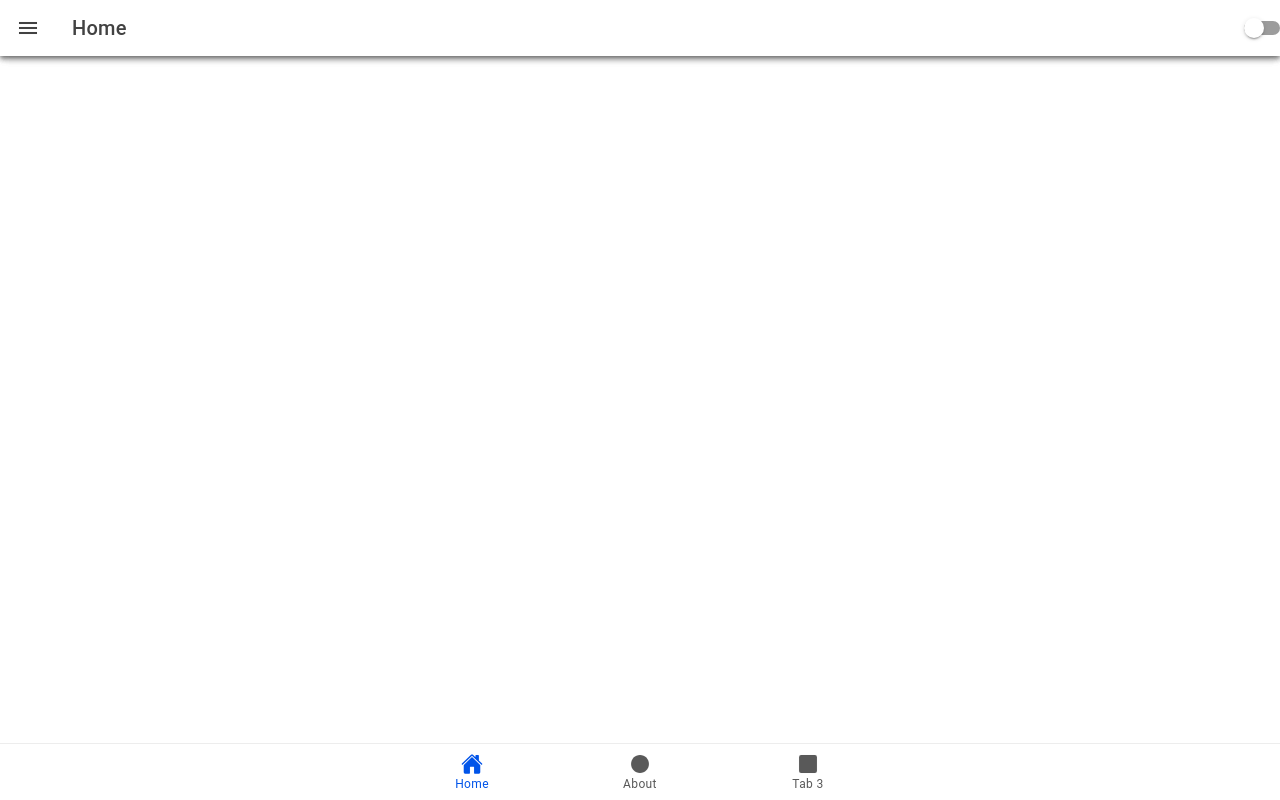
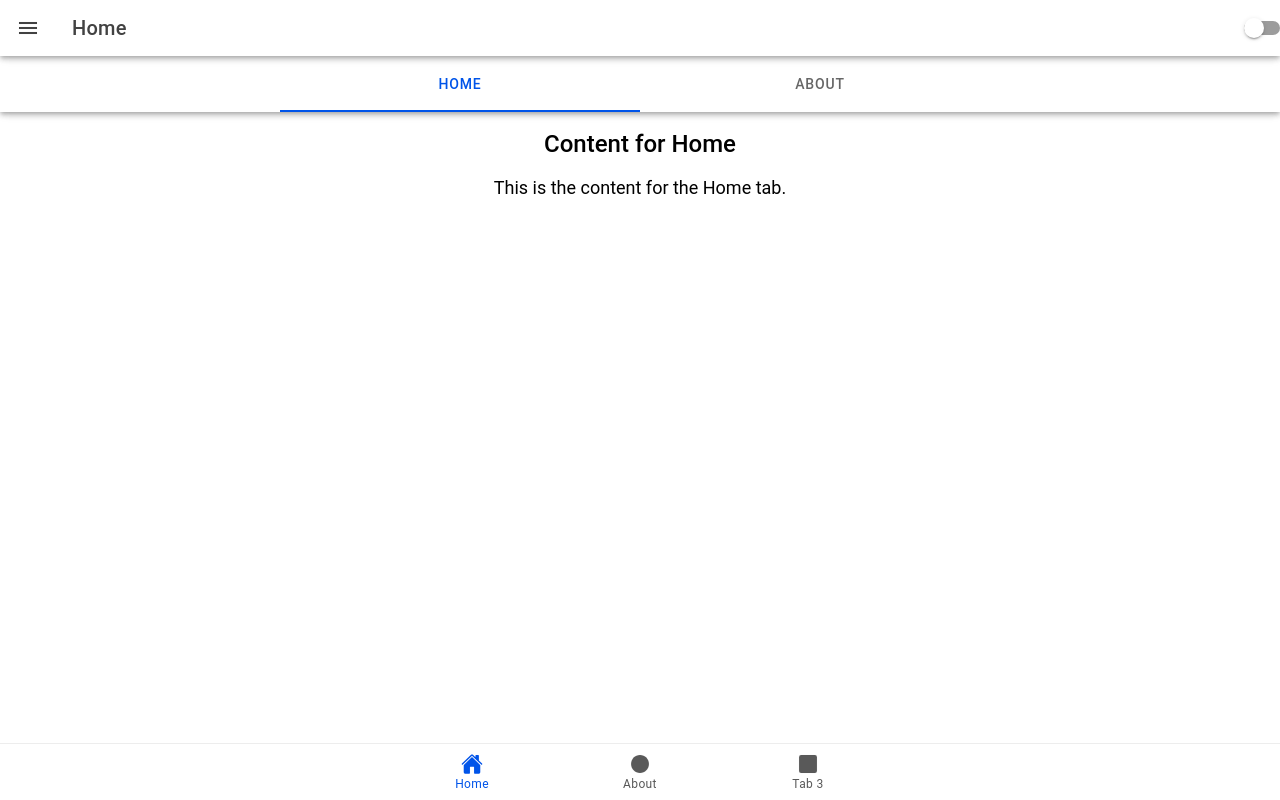
Before and after one commit to yashraj970/Mobile-Apps, a React (Vite) app in the folder Ionic-app/: page /home in a window 1280 px wide. Built offline with nearby package versions, Linux system fonts and the light colour scheme.

Commit message:
Update TopTabs.tsx

```diff
--- a/Ionic-app/src/components/TopTabs/TopTabs.tsx
+++ b/Ionic-app/src/components/TopTabs/TopTabs.tsx
@@ -1,22 +1,88 @@
+import React, { useState, useRef } from "react";
 import {
-  IonTabs,
-  IonTabBar,
-  IonTabButton,
-  IonIcon,
+  IonContent,
+  IonHeader,
   IonLabel,
-  IonRouterOutlet,
+  IonSegment,
+  IonSegmentButton,
+  IonTitle,
+  IonToolbar,
+  IonPage,
 } from "@ionic/react";
-import { Route } from "react-router-dom";
-import {
-  homeOutline,
-  informationCircleOutline,
-  callOutline,
-} from "ionicons/icons";
-import Home from "../../pages/Home/Home";
-import AboutPage from "../../pages/About/About";
+import { Swiper, SwiperClass, SwiperSlide } from "swiper/react";
+// import SwiperClass from "swiper/types/swiper-class";
+
+import "swiper/css";
+import "@ionic/react/css/ionic-swiper.css";
 
 const TopTabs = () => {
-  return <></>;
+  const [selectedTab, setSelectedTab] = useState<string>("home");
+  const swiperRef = useRef<SwiperClass | null>(null);
+
+  // Handle Segment Button change
+  const handleSegmentChange = (value: string) => {
+    setSelectedTab(value);
+    if (value === "home") {
+      swiperRef.current?.slideTo(0);
+    } else if (value === "about") {
+      swiperRef.current?.slideTo(1);
+    }
+  };
+
+  // Handle Swiper Slide Change
+  const handleSlideChange = (swiper: SwiperClass) => {
+    if (swiper.activeIndex === 0) {
+      setSelectedTab("home");
+    } else if (swiper.activeIndex === 1) {
+      setSelectedTab("about");
+    }
+  };
+
+  return (
+    <>
+      <IonHeader>
+        <IonToolbar>
+          <IonSegment
+            value={selectedTab}
+            onIonChange={(e) => handleSegmentChange(e.detail.value as string)}
+          >
+            <IonSegmentButton value="home">
+              <IonLabel>Home</IonLabel>
+            </IonSegmentButton>
+            <IonSegmentButton value="about">
+              <IonLabel>About</IonLabel>
+            </IonSegmentButton>
+          </IonSegment>
+        </IonToolbar>
+      </IonHeader>
+
+      <IonContent>
+        {/* Swiper for swipeable views */}
+        <Swiper
+          onSwiper={(swiperInstance) => (swiperRef.current = swiperInstance)}
+          onSlideChange={handleSlideChange}
+          spaceBetween={50}
+          slidesPerView={1}
+        >
+          {/* Tab 1 content */}
+          <SwiperSlide>
+            <div>
+              <h2>Content for Home</h2>
+              <p>This is the content for the Home tab.</p>
+            </div>
+          </SwiperSlide>
+
+          {/* Tab 2 content */}
+          <SwiperSlide>
+            <div>
+              <h2>Content for About</h2>
+              <p>This is the content for the About tab.</p>
+            </div>
+          </SwiperSlide>
+        </Swiper>
+      </IonContent>
+    </>
+  );
 };
 
 export default TopTabs;
```
